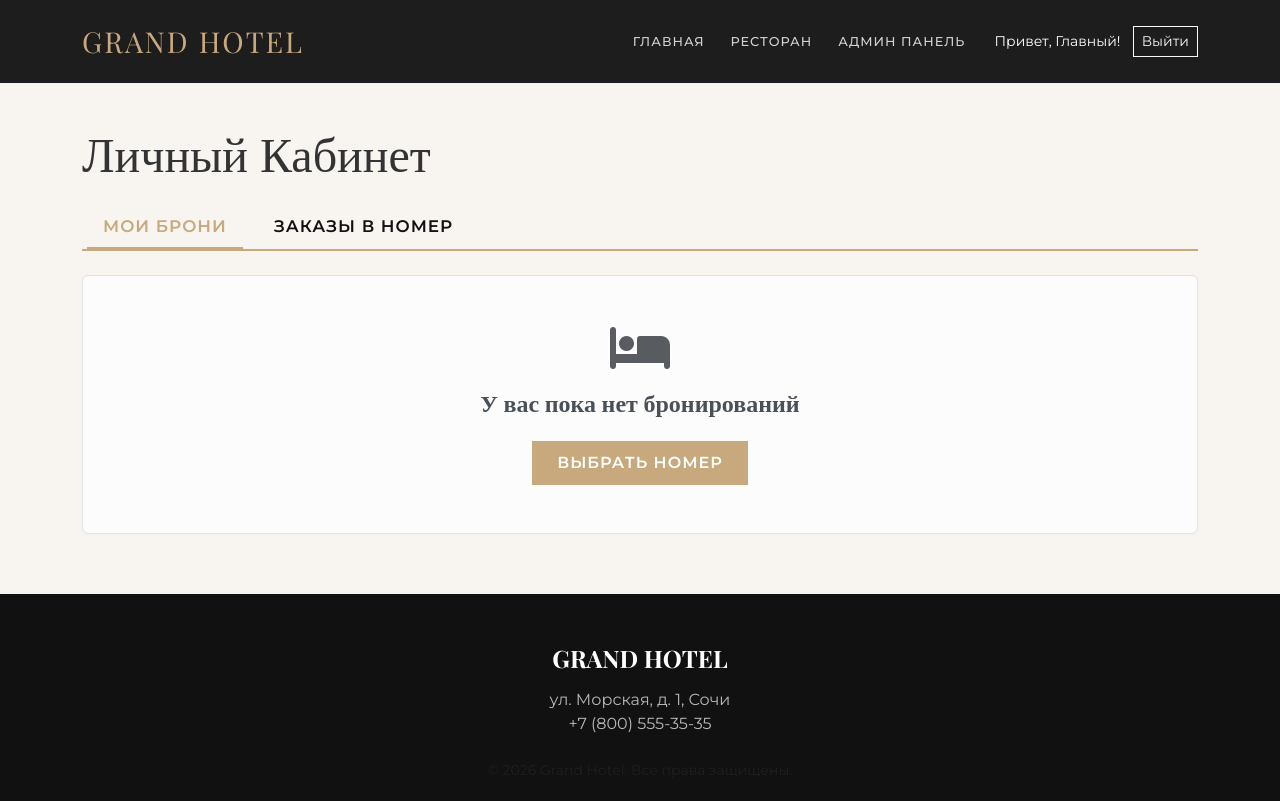
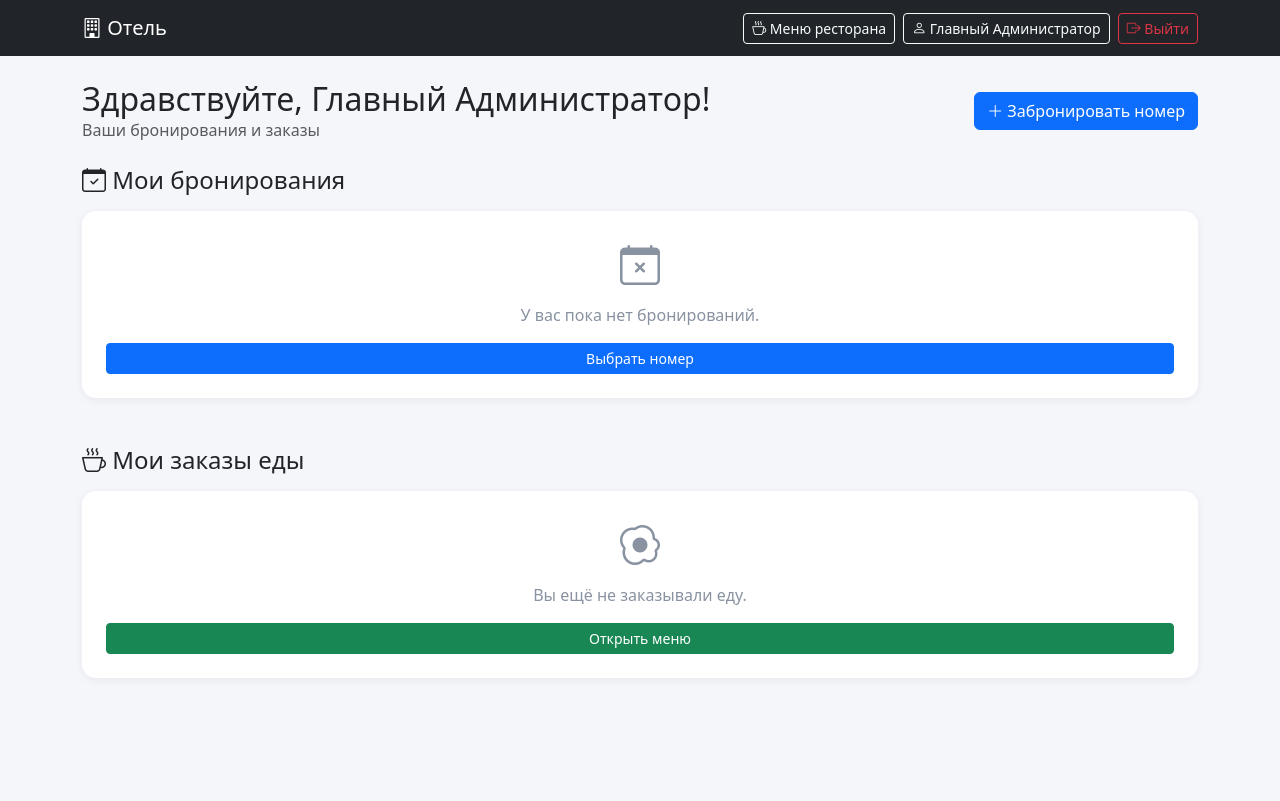
Before and after one commit to L0qt/hotels, a Flask app: template templates/user_dashboard.html in a window 1280 px wide. After the commit the page ends 654 px from the top, so only its background shows below. Run offline with Flask 3, Linux system fonts and the light colour scheme; the template is opened without the code that fills it, so the values that code supplies are empty; a user stored in the database is signed in.

Commit message:
Update user_dashboard.html

```diff
--- a/templates/user_dashboard.html
+++ b/templates/user_dashboard.html
@@ -1,26 +1,111 @@
-{% extends 'base.html' %}
-{% block content %}
-<div class="container my-5">
-    <h1 class="mb-4 display-5">Личный Кабинет</h1>
-    <ul class="nav nav-tabs mb-4" id="userTabs" role="tablist">
-        <li class="nav-item"><button class="nav-link active fw-bold text-uppercase" data-bs-toggle="tab" data-bs-target="#bookings">Мои Брони</button></li>
-        <li class="nav-item"><button class="nav-link fw-bold text-uppercase" data-bs-toggle="tab" data-bs-target="#food">Заказы в номер</button></li>
-    </ul>
-    <div class="tab-content">
-        <div class="tab-pane fade show active" id="bookings">
+<!DOCTYPE html>
+<html lang="ru">
+<head>
+    <meta charset="UTF-8">
+    <meta name="viewport" content="width=device-width, initial-scale=1.0">
+    <title>Личный кабинет — Отель</title>
+    <link href="https://cdn.jsdelivr.net/npm/bootstrap@5.3.2/dist/css/bootstrap.min.css" rel="stylesheet">
+    <link href="https://cdn.jsdelivr.net/npm/bootstrap-icons@1.11.1/font/bootstrap-icons.css" rel="stylesheet">
+    <style>
+        body { background: #f5f6fa; }
+        .booking-card, .food-card { border: none; border-radius: 14px; box-shadow: 0 2px 10px rgba(0,0,0,.06); }
+        .status-badge { font-size: .8rem; padding: .35em .7em; }
+        .room-thumb { width: 90px; height: 70px; object-fit: cover; border-radius: 10px; }
+        .notification-item { border-radius: 12px; border: none; }
+        .empty-state { color: #8892a0; text-align: center; padding: 2rem 0; }
+    </style>
+</head>
+<body>
+
+<nav class="navbar navbar-expand-lg navbar-dark bg-dark mb-4">
+    <div class="container">
+        <a class="navbar-brand" href="{{ url_for('index') }}"><i class="bi bi-building"></i> Отель</a>
+        <div class="d-flex align-items-center gap-2">
+            <a href="{{ url_for('food_menu') }}" class="btn btn-outline-light btn-sm">
+                <i class="bi bi-cup-hot"></i> Меню ресторана
+            </a>
+            <a href="{{ url_for('profile') }}" class="btn btn-outline-light btn-sm">
+                <i class="bi bi-person"></i> {{ session.fullname }}
+            </a>
+            <a href="{{ url_for('logout') }}" class="btn btn-outline-danger btn-sm">
+                <i class="bi bi-box-arrow-right"></i> Выйти
+            </a>
+        </div>
+    </div>
+</nav>
+
+<div class="container pb-5">
+
+    <!-- Flash-сообщения -->
+    {% with messages = get_flashed_messages(with_categories=true) %}
+        {% if messages %}
+            {% for category, message in messages %}
+                <div class="alert alert-{{ category }} alert-dismissible fade show" role="alert">
+                    {{ message }}
+                    <button type="button" class="btn-close" data-bs-dismiss="alert" aria-label="Закрыть"></button>
+                </div>
+            {% endfor %}
+        {% endif %}
+    {% endwith %}
+
+    <!-- ОПОВЕЩЕНИЯ О ЗАЕЗДЕ / ВЫЕЗДЕ -->
+    {% if notifications %}
+    <div class="mb-4">
+        <h5 class="mb-3"><i class="bi bi-bell-fill text-warning"></i> Оповещения</h5>
+        {% for n in notifications %}
+        <div class="alert alert-{{ n.type }} alert-dismissible fade show notification-item d-flex align-items-start" role="alert">
+            <span class="me-2" style="font-size: 1.5rem; line-height: 1;">{{ n.icon }}</span>
+            <div class="flex-grow-1">
+                <strong>{{ n.title }}.</strong> {{ n.message }}
+            </div>
+            <button type="button" class="btn-close" data-bs-dismiss="alert" aria-label="Закрыть"></button>
+        </div>
+        {% endfor %}
+    </div>
+    {% endif %}
+
+    <!-- Заголовок -->
+    <div class="d-flex justify-content-between align-items-center mb-4">
+        <div>
+            <h2 class="mb-0">Здравствуйте, {{ session.fullname }}!</h2>
+            <p class="text-muted mb-0">Ваши бронирования и заказы</p>
+        </div>
+        <a href="{{ url_for('index') }}" class="btn btn-primary">
+            <i class="bi bi-plus-lg"></i> Забронировать номер
+        </a>
+    </div>
+
+    <!-- МОИ БРОНИРОВАНИЯ -->
+    <div class="mb-5">
+        <h4 class="mb-3"><i class="bi bi-calendar-check"></i> Мои бронирования</h4>
+
         {% if bookings %}
-                <div class="row">
+        <div class="row g-3">
             {% for b in bookings %}
-                    <div class="col-md-6 mb-4">
-                        <div class="card h-100 border-0 shadow-sm">
-                            <div class="row g-0 h-100">
-                                <div class="col-4"><img src="{{ b.images.split(',')[0] }}" class="img-fluid h-100" style="object-fit: cover;"></div>
-                                <div class="col-8">
-                                    <div class="card-body">
-                                        <div class="d-flex justify-content-between align-items-start"><h5 class="card-title">{{ b.title }}</h5><span class="badge bg-dark rounded-0">{{ b.status }}</span></div>
-                                        <p class="card-text small mb-1 text-muted"><i class="far fa-calendar-alt me-1"></i> Заезд: <b>{{ b.check_in }}</b></p>
-                                        <p class="card-text small text-muted"><i class="far fa-calendar-check me-1"></i> Выезд: <b>{{ b.check_out }}</b></p>
-                                        <h4 class="mt-3 text-gold">{{ b.total_price }} ₽</h4>
+            <div class="col-md-6">
+                <div class="card booking-card p-3">
+                    <div class="d-flex gap-3">
+                        {% set img = b['images'].split(',')[0] if b['images'] else '/static/placeholder.jpg' %}
+                        <img src="{{ img }}" alt="{{ b['title'] }}" class="room-thumb">
+
+                        <div class="flex-grow-1">
+                            <div class="d-flex justify-content-between align-items-start">
+                                <h6 class="mb-1">{{ b['title'] }}</h6>
+                                {% set status_class = 'success' if b['status'] == 'Оплачено'
+                                    else ('warning' if b['status'] == 'Забронировано'
+                                    else ('danger' if b['status'] == 'Отменено'
+                                    else ('info' if b['status'] == 'Завершено' else 'secondary'))) %}
+                                <span class="badge bg-{{ status_class }} status-badge">{{ b['status'] }}</span>
+                            </div>
+
+                            <div class="small text-muted mb-2">
+                                <i class="bi bi-calendar-event"></i>
+                                {{ b['check_in'] }} → {{ b['check_out'] }}
+                            </div>
+
+                            <div class="small">
+                                <span class="fw-bold">{{ '%.2f'|format(b['total_price']) }} ₽</span>
+                                <span class="text-muted">за проживание</span>
                             </div>
                         </div>
                     </div>
@@ -29,27 +114,57 @@
             {% endfor %}
         </div>
         {% else %}
-                <div class="alert alert-light text-center py-5 border"><i class="fas fa-bed fa-3x mb-3 text-muted"></i><h4>У вас пока нет бронирований</h4><a href="{{ url_for('index') }}" class="btn btn-gold mt-3 rounded-0">Выбрать номер</a></div>
+        <div class="card booking-card p-4 empty-state">
+            <i class="bi bi-calendar-x" style="font-size: 2.5rem;"></i>
+            <p class="mt-2 mb-0">У вас пока нет бронирований.</p>
+            <a href="{{ url_for('index') }}" class="btn btn-primary btn-sm mt-3">Выбрать номер</a>
+        </div>
         {% endif %}
     </div>
-        <div class="tab-pane fade" id="food">
+
+    <!-- МОИ ЗАКАЗЫ ЕДЫ -->
+    <div>
+        <h4 class="mb-3"><i class="bi bi-cup-hot"></i> Мои заказы еды</h4>
+
         {% if food_orders %}
-                <div class="card border-0 shadow-sm"><div class="card-body p-0"><table class="table table-hover mb-0">
-                    <thead class="table-light"><tr><th>Блюдо</th><th>Номер</th><th>Кол-во</th><th>Сумма</th><th>Статус</th><th>Дата</th></tr></thead>
-                    <tbody>
+        <div class="row g-3">
             {% for f in food_orders %}
-                        <tr>
-                            <td class="fw-bold">{{ f.item_name }}</td><td>{{ f.room_title }}</td><td>{{ f.quantity }}</td><td>{{ f.price * f.quantity }} ₽</td>
-                            <td>{% if f.status == 'Готовится' %}<span class="badge bg-warning text-dark">Готовится</span>{% elif f.status == 'Доставлено' %}<span class="badge bg-success">Доставлено</span>{% else %}<span class="badge bg-secondary">{{ f.status }}</span>{% endif %}</td>
-                            <td class="text-muted small">{{ f.date }}</td>
-                        </tr>
-                        {% endfor %}
-                    </tbody>
-                </table></div></div>
-            {% else %}
-                <div class="alert alert-light text-center py-5 border"><i class="fas fa-utensils fa-3x mb-3 text-muted"></i><h4>Вы еще не заказывали еду</h4><a href="{{ url_for('food_menu') }}" class="btn btn-gold mt-3 rounded-0">Перейти в ресторан</a></div>
-            {% endif %}
+            <div class="col-md-6">
+                <div class="card food-card p-3">
+                    <div class="d-flex justify-content-between align-items-start">
+                        <div>
+                            <h6 class="mb-1">{{ f['item_name'] }} <span class="text-muted">× {{ f['quantity'] }}</span></h6>
+                            <div class="small text-muted">
+                                <i class="bi bi-door-closed"></i> {{ f['room_title'] }}
+                            </div>
+                            <div class="small text-muted">
+                                <i class="bi bi-clock"></i> {{ f['date'] }}
+                            </div>
+                        </div>
+                        <div class="text-end">
+                            {% set fstatus_class = 'warning' if f['status'] == 'Готовится'
+                                else ('info' if f['status'] == 'В пути'
+                                else ('success' if f['status'] == 'Доставлено'
+                                else 'secondary')) %}
+                            <span class="badge bg-{{ fstatus_class }} status-badge mb-2 d-block">{{ f['status'] }}</span>
+                            <span class="fw-bold">{{ '%.2f'|format(f['price'] * f['quantity']) }} ₽</span>
                         </div>
                     </div>
                 </div>
-{% endblock %}
+            </div>
+            {% endfor %}
+        </div>
+        {% else %}
+        <div class="card food-card p-4 empty-state">
+            <i class="bi bi-egg-fried" style="font-size: 2.5rem;"></i>
+            <p class="mt-2 mb-0">Вы ещё не заказывали еду.</p>
+            <a href="{{ url_for('food_menu') }}" class="btn btn-success btn-sm mt-3">Открыть меню</a>
+        </div>
+        {% endif %}
+    </div>
+
+</div>
+
+<script src="https://cdn.jsdelivr.net/npm/bootstrap@5.3.2/dist/js/bootstrap.bundle.min.js"></script>
+</body>
+</html>
```
Lines whose indentation alone changed are shown as unchanged.
